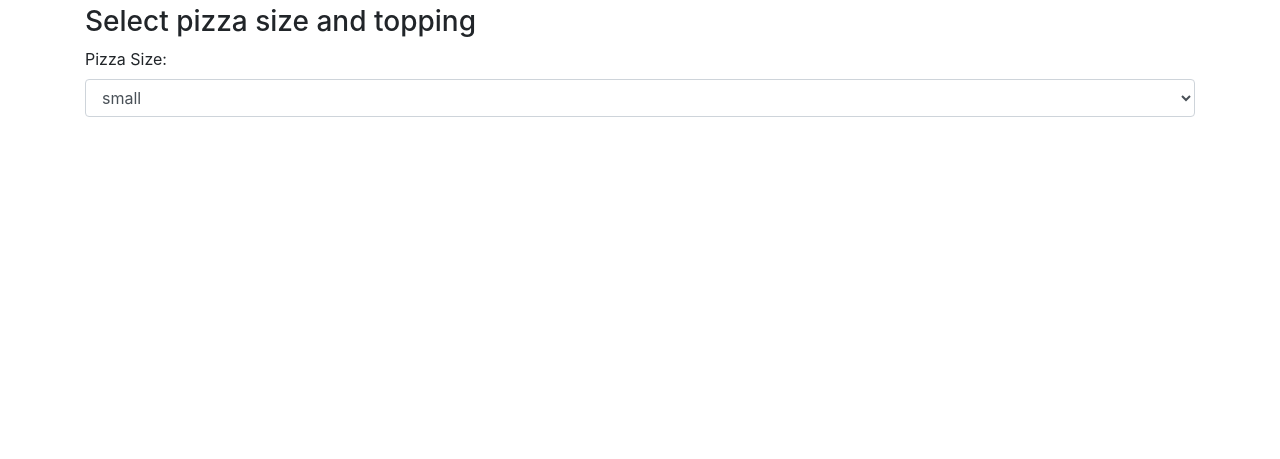
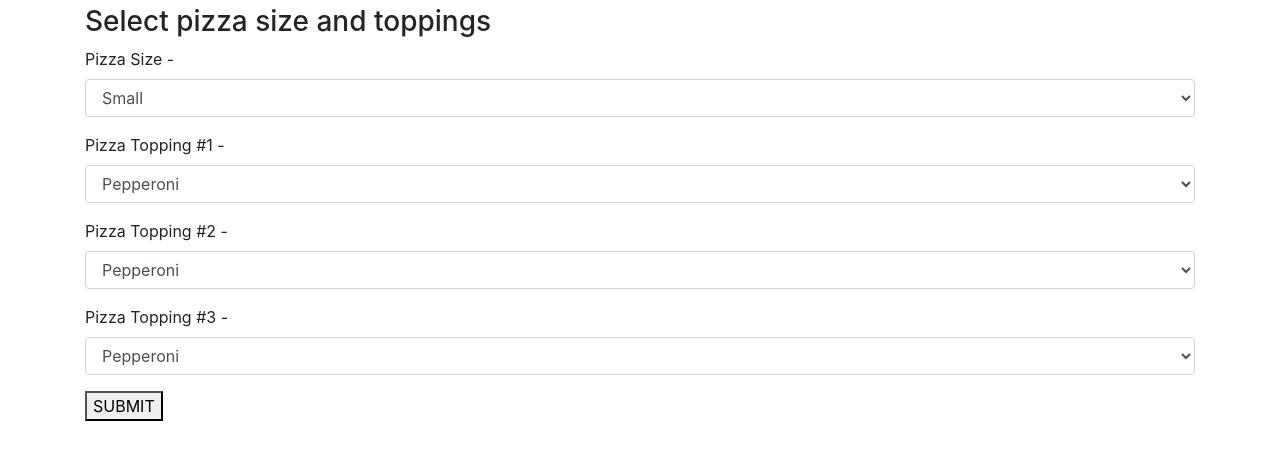
Before and after one commit to drewbuckaroo/pizza-parlor, a plain HTML site: page index.HTML in a window 1280 px wide. Shown: the part 51-510 px from the top of the page. Drawn offline with Linux system fonts and the light colour scheme.

Commit message:
add forms to index for pizza toppings.

```diff
--- a/index.HTML
+++ b/index.HTML
@@ -14,17 +14,43 @@
     <h1>Pizza Parlor</h1>
   </div>
   <div class="container">
-    <h3>Select pizza size and topping</h3>
+    <h3>Select pizza size and toppings</h3>
     <form id="pizzaSelection">
       <div class="form-group">
-        <label for="pizzaSize">Pizza Size:</label>
+        <label for="pizzaSize">Pizza Size - </label>
         <select id="pizzaSize" class="form-control">
-          <option value="small">small</option>
-          <option value="medium">medium</option>
-          <option value="large">large</option>
+          <option value="small">Small</option>
+          <option value="medium">Medium</option>
+          <option value="large">Large</option>
+        </select>
+      </div>
+      <div class="form-group">
+        <label for="pizzaTopping1">Pizza Topping #1 - </label>
+        <select id="pizzaTopping1" class="form-control">
+          <option value="pepperoni">Pepperoni</option>
+          <option value="pineapple">Pineapple</option>
+          <option value="jalepeno">Jalepeno</option>
+        </select>
+      </div>
+      <div class="form-group">
+        <label for="pizzaTopping2">Pizza Topping #2 - </label>
+        <select id="pizzaTopping2" class="form-control">
+          <option value="pepperoni">Pepperoni</option>
+          <option value="pineapple">Pineapple</option>
+          <option value="jalepeno">Jalepeno</option>
+        </select>
+      </div>
+      <div class="form-group">
+        <label for="pizzaTopping3">Pizza Topping #3 - </label>
+        <select id="pizzaTopping3" class="form-control">
+          <option value="pepperoni">Pepperoni</option>
+          <option value="pineapple">Pineapple</option>
+          <option value="jalepeno">Jalepeno</option>
         </select>
       </div>
 
+
+      <button type="submit">SUBMIT</button>
     </form>
   </div>
 
--- a/js/scripts.js
+++ b/js/scripts.js
@@ -1,8 +1,8 @@
 // Business Logic
 
-function Pizza(size, topping) {
+function Pizza(size, toppings) {
   this.size = size;
-  this.topping = topping;
+  this.toppings = toppings;
 
 }
 
@@ -14,7 +14,7 @@ Pizza.prototype.price = function() {
   } else if (this.size == "large") {
     price = 30;
   }
-  if (this.topping == "pepperoni") {
+  if (this.toppings == "pepperoni") {
     price = price + 5;
   }
   return price;
```
